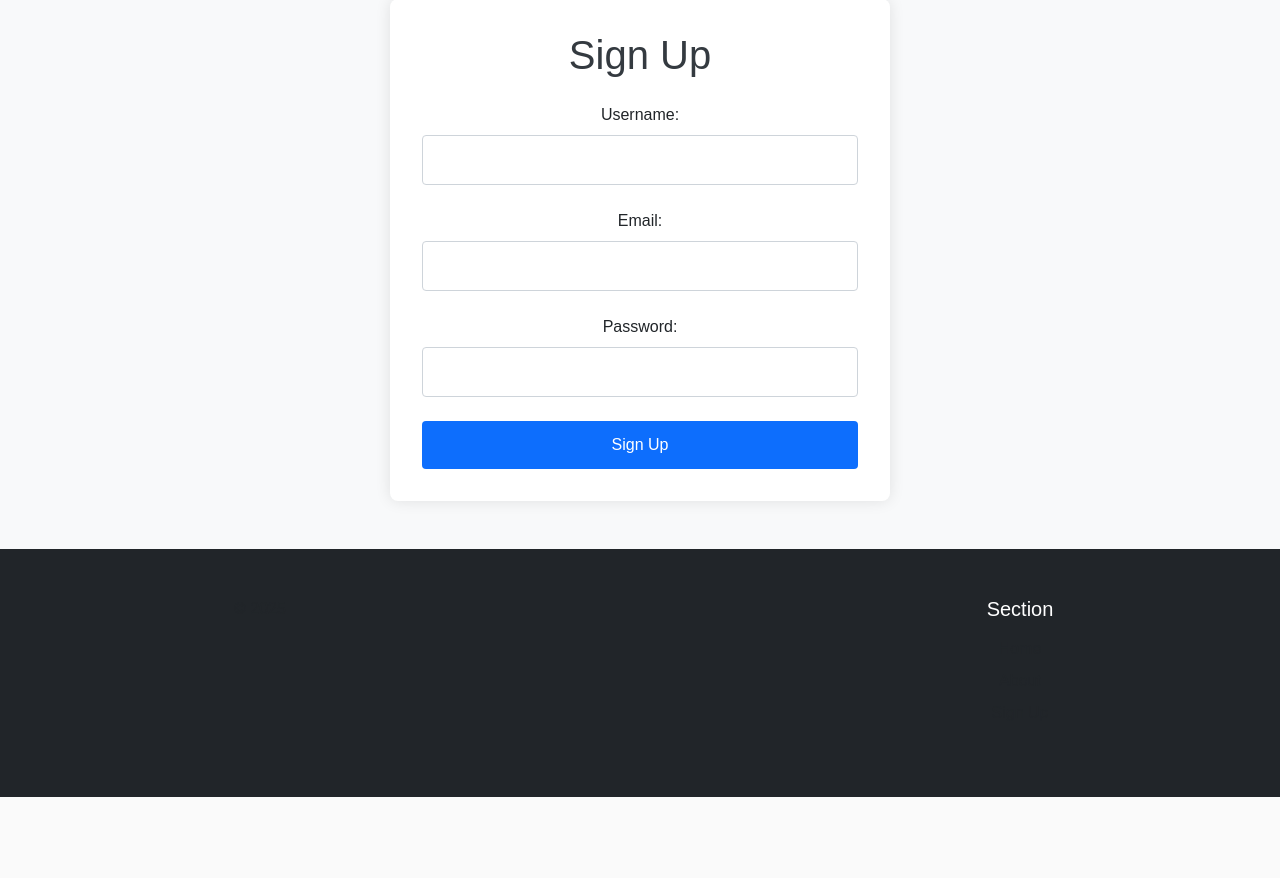
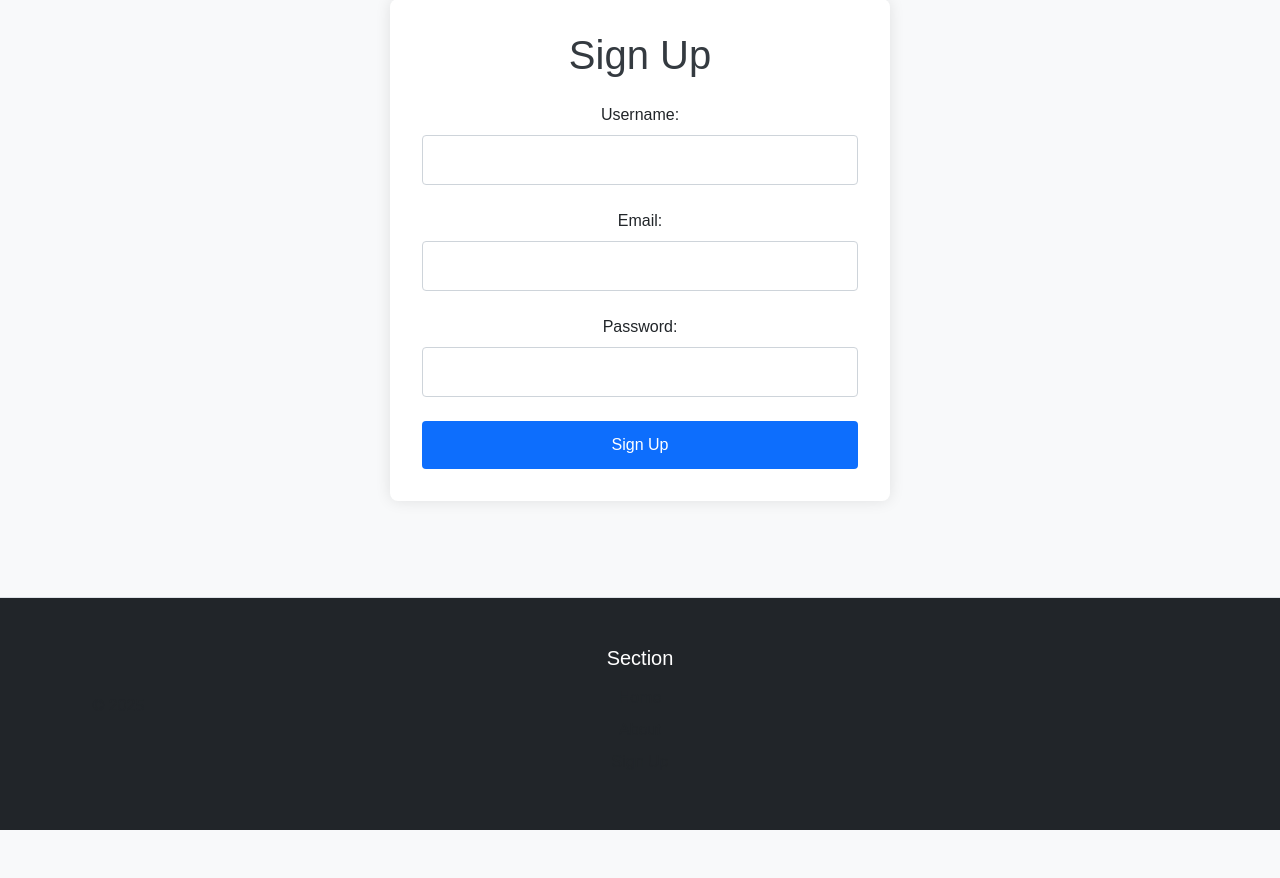
Before and after one commit to SferymMellstroy/ok, a Flask app: page /sign_up in a window 1280 px wide. Shown: the part 121-999 px from the top of the page. Before the commit the page ends 918 px from the top, so only its background shows below. Run offline with Flask 3, Linux system fonts and the light colour scheme; some web fonts are replaced.

Commit message:
RTHT
TRHRT

```diff
--- a/templates/about.html
+++ b/templates/about.html
@@ -41,6 +41,7 @@
             href="https://ru.wikipedia.org/wiki/Заглавная_страница">википедии</a>.
     </p>
     <p class="about" class="text">Изображения сайта несут только развлекательный характер , без целей кого-либо оскорбить </p>
+    <p class="about" class="text">Все цены на музыкальные инструменты оцениваются в российской валюте(<a href="https://ru.wikipedia.org/wiki/Российский_рубль">rub</a>) </p>
     <img src="https://aa-puro.com/images/about-banner.jpg" class="nig">
 
 
@@ -56,6 +57,7 @@
           </a>
 
           <p class="text-body-secondary">© 2025</p>
+          <p class="text-body-secondary">ВСЕ ПРАВА ЗАЩИЩЕНЫ</p>
         </div>
         <div class="colmb3">
 
--- a/templates/sign_up.html
+++ b/templates/sign_up.html
@@ -144,25 +144,31 @@
         </div>
     </main>
 
-    <footer class="py-5">
-        <div class="container">
-            <div class="row">
-                <div class="col-12 col-md-4 mb-3">
+    <footer class="row row-cols-1 row-cols-sm-2 row-cols-md-5 py-5 my-5 border-top">
+        <div class="colmb-3">
+            <a href="/" class="d-flex align-items-center mb-3 link-body-emphasis text-decoration-none"
+                aria-label="Bootstrap">
+                <svg class="bi me-2" width="40" height="32" aria-hidden="true">
+                    <use xlink:href="#bootstrap"></use>
+                </svg>
+            </a>
+
             <p class="text-body-secondary">© 2025</p>
         </div>
-                <div class="col-12 col-md-4 mb-3"></div>
-                <div class="col-12 col-md-4 mb-3">
+        <div class="colmb3">
+
+        </div>
+
+        <div class="colmb3">
             <h5>Section</h5>
             <ul class="nav flex-column">
                 <li class="nav-item mb-2"><a href="{{url_for('index')}}"
                         class="nav-link p-0 text-body-secondary">Home</a></li>
-                        <li class="nav-item mb-2"><a href="{{url_for('about')}}"
-                                class="nav-link p-0 text-body-secondary">About</a></li>
-                        <li class="nav-item mb-2"><a href="{{url_for('sign_up')}}"
-                                class="nav-link p-0 text-body-secondary">Sign Up</a></li>
+                <li class="nav-item mb-2"><a href="{{url_for('about')}}" class="nav-link p-0 text-body-secondary">About</a></li>
+                <li class="nav-item mb-2"><a href="{{url_for('sign_up')}}" class="nav-link p-0 text-body-secondary">Sign Up</a></li>
             </ul>
         </div>
-            </div>
+
         </div>
     </footer>
 
```
Also changed, not shown: db.db. Lines whose indentation alone changed are shown as unchanged.
